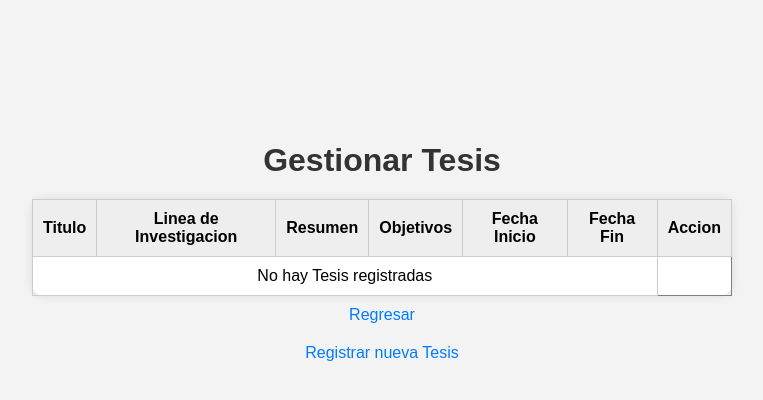
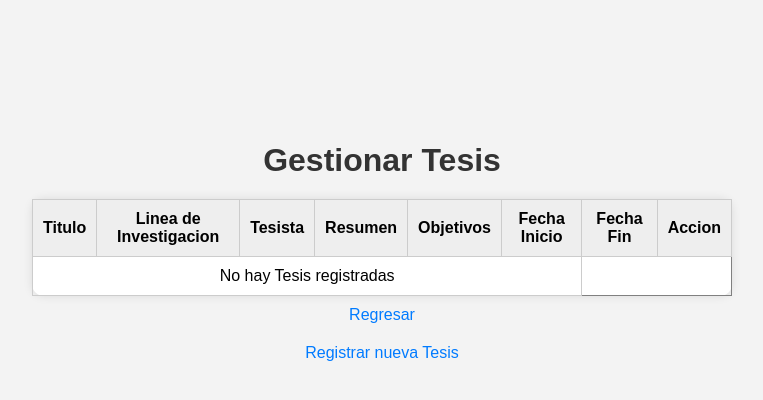
Before and after one commit to JDandy25/Examen2, a PHP site: page /tesis/indexTesis.php in a window 1280 px wide. Shown: the part 154-554 px from the top of the page, without its empty margins (258-1021 px from the left). Run offline with PHP 8.4, Linux system fonts and the light colour scheme; data that the repository does not hold is empty.

Commit message:
Se modifico con inner join

```diff
--- a/tesis/indexTesis.php
+++ b/tesis/indexTesis.php
@@ -6,6 +6,7 @@ require_once "../bd/Conexion.php";
 $sql = "SELECT
     t.titulo AS titulo,
     l.nombre AS nombre,
+    tes.nombres AS tesista,
     t.resumen AS resumen,
     t.objetivos AS objetivos,
     t.fechaInicio AS fechaInicio,
@@ -15,6 +16,8 @@ FROM
     tesis t
 INNER JOIN lineainvestigacion l ON
     t.id_linea = l.id
+INNER JOIN tesista tes on
+    t.id_tesista = tes.id
 WHERE
     t.estado = 1";
 
@@ -44,6 +47,7 @@ $resultado = $con->query($sql);
         <tr>
             <th>Titulo</th>
             <th>Linea de Investigacion </th>
+            <th>Tesista </th>
             <th>Resumen </th>
             <th>Objetivos</th>
             <th>Fecha Inicio</th>
@@ -58,6 +62,7 @@ $resultado = $con->query($sql);
                 echo "<tr>";
                 echo "<td>".$fila['titulo']."</td>";
                 echo "<td>".$fila['nombre']."</td>";
+                echo "<td>".$fila['tesista']."</td>";
                 echo "<td>".$fila['resumen']."</td>";
                 echo "<td>".$fila['objetivos']."</td>";
                 echo "<td>".$fila['fechaInicio']."</td>";
```
Also changed, not shown: tesista/indexTesista.php (+16 -2 lines).
